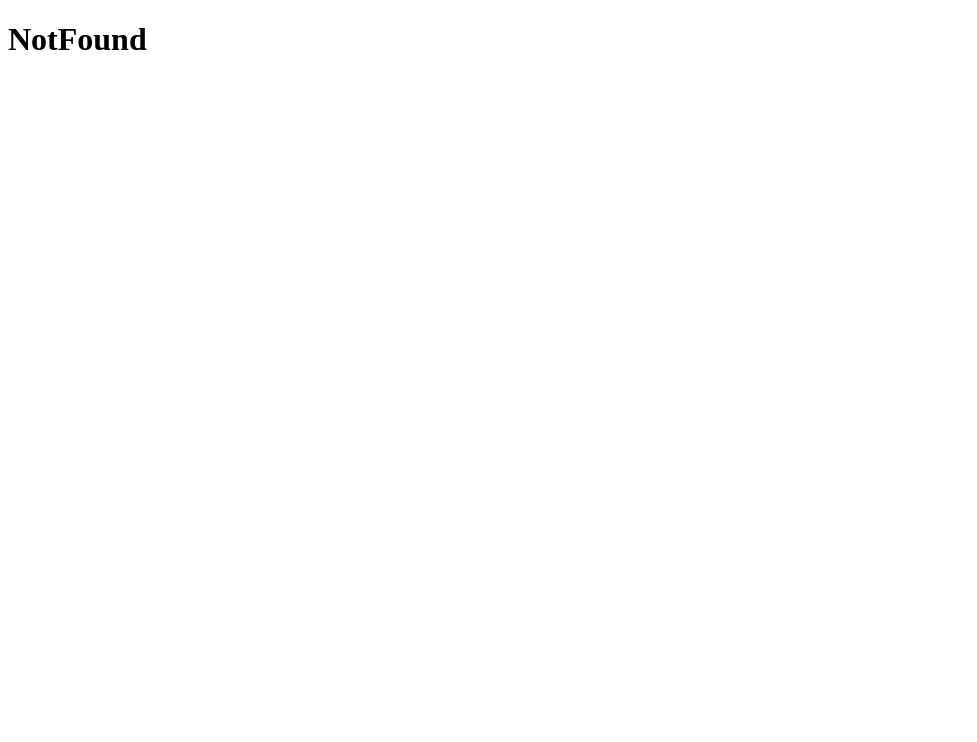
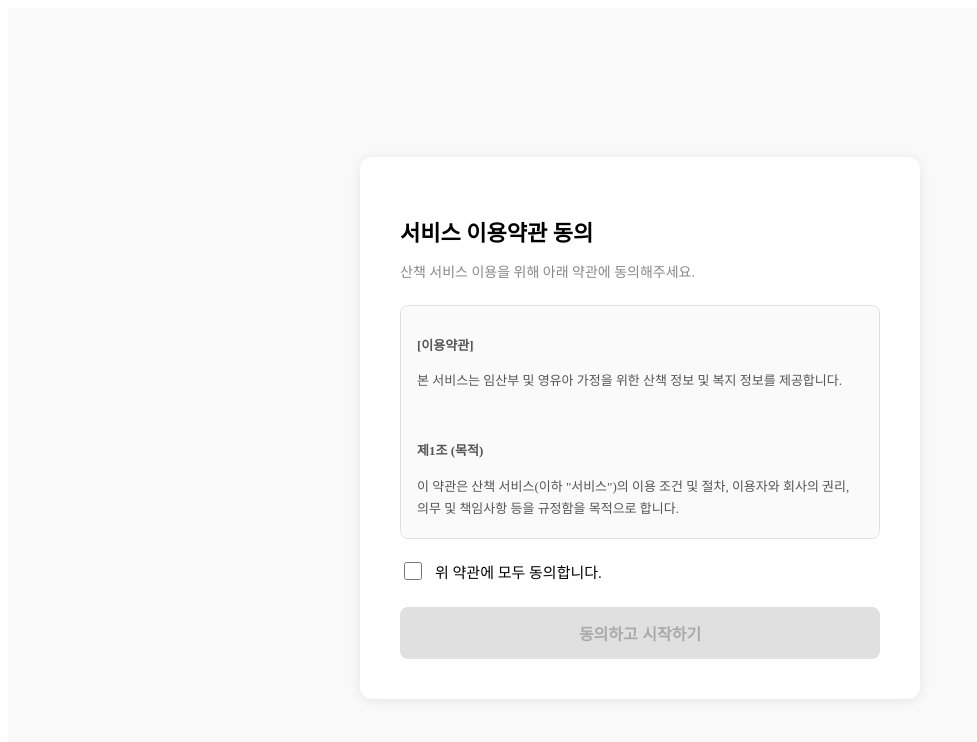
Before and after one commit to team25-rag-welfare/frontend, a React app: page /terms in a window 1280 px wide. Shown: the top 742 px of the page, without its empty margins (0-977 px from the left). Built offline with nearby package versions, Linux system fonts and the light colour scheme; the HTML template or start-up script is replaced by a standard one.

Commit message:
약관동의 화면임시구현

```diff
--- a/src/pages/KakaoCallback.jsx
+++ b/src/pages/KakaoCallback.jsx
@@ -21,7 +21,7 @@ const KakaoCallback = () => {
                 localStorage.setItem('access_token', access_token);
 
                 if (is_new_user) {
-                    navigate('/onboarding');
+                    navigate('/terms');   // 신규 회원 → 약관동의 → 온보딩 순서
                 } else {
                     navigate('/chat');
                 }
--- /dev/null
+++ b/src/pages/Terms.jsx
@@ -0,0 +1,127 @@
+import React, { useState } from 'react';
+import { useNavigate } from 'react-router-dom';
+import axios from 'axios';
+
+const Terms = () => {
+    const navigate = useNavigate();
+    const [agreed, setAgreed] = useState(false);
+    const [loading, setLoading] = useState(false);
+
+    const handleAgree = async () => {
+        if (!agreed) {
+            alert('약관에 동의해주세요.');
+            return;
+        }
+
+        setLoading(true);
+        try {
+            const token = localStorage.getItem('access_token');
+            await axios.post(
+                'http://localhost:8080/api/auth/terms',
+                {},
+                {
+                    headers: { Authorization: `Bearer ${token}` }
+                }
+            );
+            // 약관 동의 완료 → 온보딩 페이지로 이동
+            navigate('/onboarding');
+        } catch (error) {
+            console.error('약관 동의 실패:', error);
+            alert('약관 동의 처리에 실패했습니다. 다시 시도해주세요.');
+        } finally {
+            setLoading(false);
+        }
+    };
+
+    return (
+        <div style={{
+            display: 'flex',
+            flexDirection: 'column',
+            alignItems: 'center',
+            justifyContent: 'center',
+            minHeight: '100vh',
+            padding: '20px',
+            backgroundColor: '#f9f9f9'
+        }}>
+            <div style={{
+                backgroundColor: 'white',
+                borderRadius: '12px',
+                padding: '40px',
+                maxWidth: '480px',
+                width: '100%',
+                boxShadow: '0 2px 12px rgba(0,0,0,0.08)'
+            }}>
+                <h2 style={{ marginBottom: '8px', fontSize: '22px' }}>서비스 이용약관 동의</h2>
+                <p style={{ color: '#888', marginBottom: '24px', fontSize: '14px' }}>
+                    산책 서비스 이용을 위해 아래 약관에 동의해주세요.
+                </p>
+
+                {/* 약관 내용 */}
+                <div style={{
+                    border: '1px solid #e0e0e0',
+                    borderRadius: '8px',
+                    padding: '16px',
+                    height: '200px',
+                    overflowY: 'auto',
+                    fontSize: '13px',
+                    lineHeight: '1.7',
+                    color: '#555',
+                    marginBottom: '20px',
+                    backgroundColor: '#fafafa'
+                }}>
+                    <p><strong>[이용약관]</strong></p>
+                    <p>본 서비스는 임산부 및 영유아 가정을 위한 산책 정보 및 복지 정보를 제공합니다.</p>
+                    <br />
+                    <p><strong>제1조 (목적)</strong></p>
+                    <p>이 약관은 산책 서비스(이하 "서비스")의 이용 조건 및 절차, 이용자와 회사의 권리, 의무 및 책임사항 등을 규정함을 목적으로 합니다.</p>
+                    <br />
+                    <p><strong>제2조 (개인정보 수집 및 이용)</strong></p>
+                    <p>서비스는 카카오 로그인을 통해 이메일, 닉네임 등 최소한의 개인정보를 수집하며, 수집된 정보는 서비스 제공 목적으로만 활용됩니다.</p>
+                    <br />
+                    <p><strong>제3조 (서비스 이용)</strong></p>
+                    <p>비회원도 산책로 조회 등 일부 서비스를 이용할 수 있으며, 회원 가입 시 더 많은 서비스를 이용하실 수 있습니다.</p>
+                </div>
+
+                {/* 동의 체크박스 */}
+                <label style={{
+                    display: 'flex',
+                    alignItems: 'center',
+                    gap: '10px',
+                    cursor: 'pointer',
+                    marginBottom: '24px',
+                    fontSize: '15px'
+                }}>
+                    <input
+                        type="checkbox"
+                        checked={agreed}
+                        onChange={(e) => setAgreed(e.target.checked)}
+                        style={{ width: '18px', height: '18px', cursor: 'pointer' }}
+                    />
+                    위 약관에 모두 동의합니다.
+                </label>
+
+                {/* 동의 버튼 */}
+                <button
+                    onClick={handleAgree}
+                    disabled={loading}
+                    style={{
+                        width: '100%',
+                        padding: '14px',
+                        backgroundColor: agreed ? '#FEE500' : '#e0e0e0',
+                        color: agreed ? '#3c1e1e' : '#aaa',
+                        border: 'none',
+                        borderRadius: '8px',
+                        fontSize: '16px',
+                        fontWeight: 'bold',
+                        cursor: agreed ? 'pointer' : 'not-allowed',
+                        transition: 'background-color 0.2s'
+                    }}
+                >
+                    {loading ? '처리 중...' : '동의하고 시작하기'}
+                </button>
+            </div>
+        </div>
+    );
+};
+
+export default Terms;
--- a/src/routes/router.jsx
+++ b/src/routes/router.jsx
@@ -3,6 +3,7 @@ import Home from '../pages/Home';
 import NotFound from '../pages/NotFound.jsx';
 import Ex from '../component/ex.jsx';
 import KakaoCallback from '../pages/KakaoCallback.jsx';
+import Terms from '../pages/Terms.jsx';
 
 function Router() {
   return (
@@ -11,6 +12,7 @@ function Router() {
         <Route path="/" element={<Home />} />
         <Route path="/ex" element={<Ex />} />
         <Route path="/auth/kakao/callback" element={<KakaoCallback />} />
+        <Route path="/terms" element={<Terms />} />
         <Route path="*" element={<NotFound />} />
       </Routes>
     </BrowserRouter>
```
